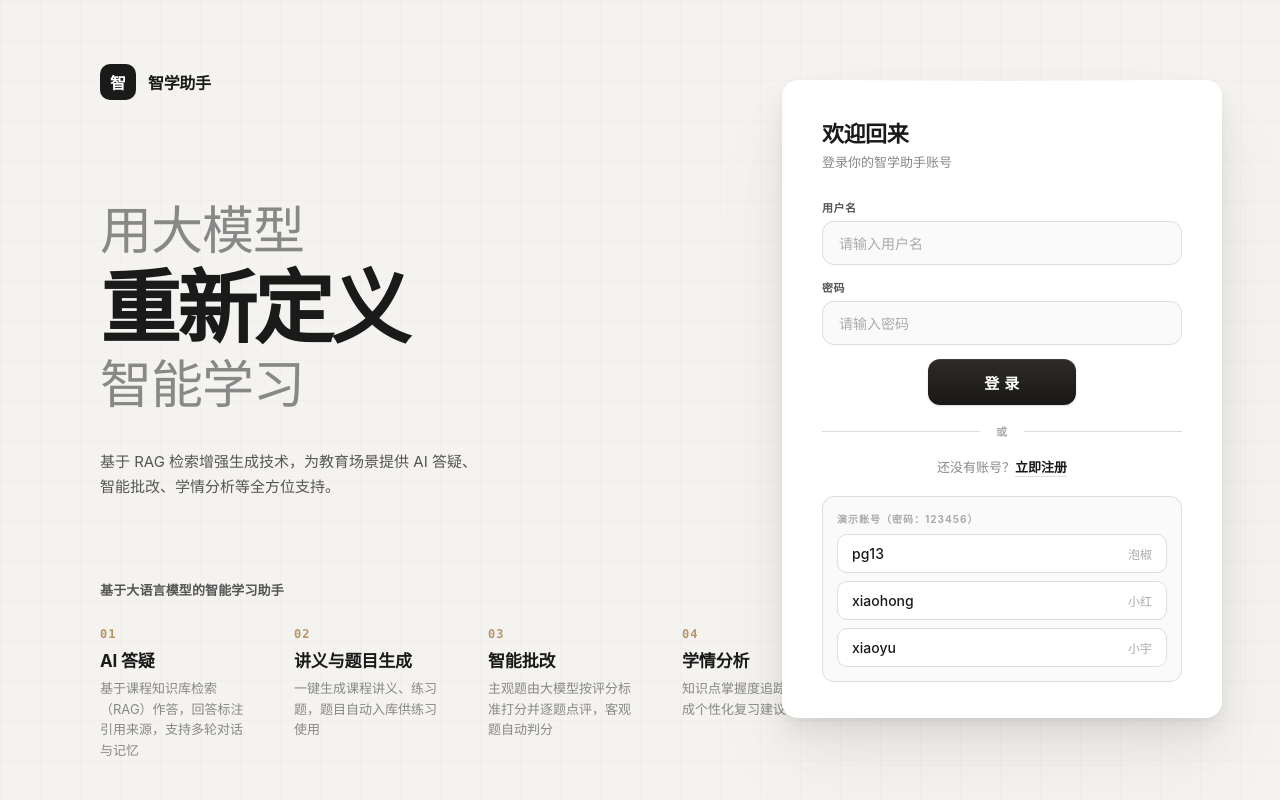
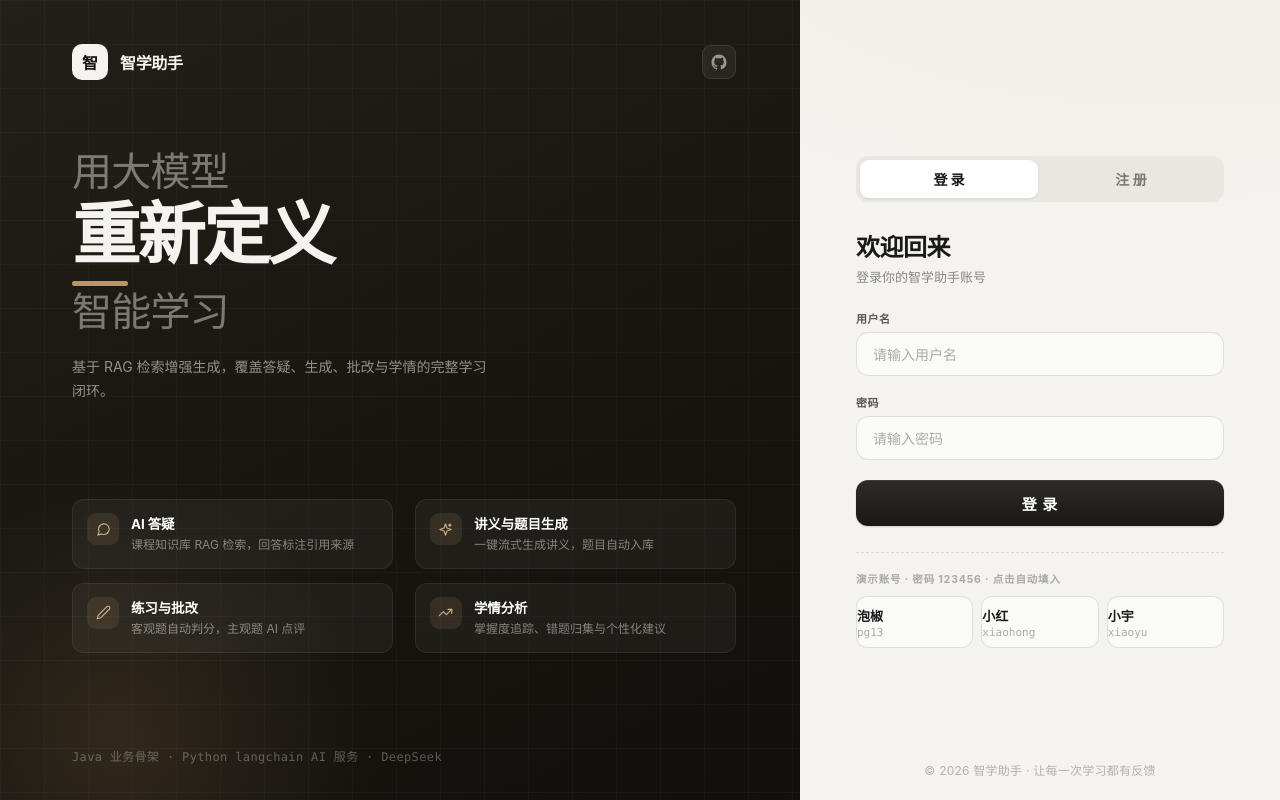
Before and after one commit to LeiHub13/smart-learning-assistant, a Vue app in the folder frontend/: page /login in a window 1280 px wide. Built offline with nearby package versions, Linux system fonts and the light colour scheme.

Commit message:
feat(login): 登录页 UI 重构——一屏式分栏（深色品牌面板+2x2能力卡），登录/注册改顶部分段页签，演示账号改横排快捷片，去掉假链接页脚

```diff
--- a/frontend/src/views/LoginView.vue
+++ b/frontend/src/views/LoginView.vue
@@ -1,11 +1,15 @@
 <template>
-  <div class="wrap" ref="wrapEl">
-  <div class="page">
-    <div class="left">
-      <div class="left-top">
+  <div class="wrap">
+    <!-- 左：品牌面板 -->
+    <section class="brand">
+      <div class="brand-top">
         <div class="logo">
           <div class="logo-mark">智</div>
           <div class="logo-text">智学助手</div>
+        </div>
+        <a class="gh" href="https://github.com/LeiHub13/smart-learning-assistant" target="_blank" rel="noopener" title="GitHub" aria-label="GitHub">
+          <svg viewBox="0 0 24 24" width="18" height="18" fill="currentColor"><path d="M12 2C6.48 2 2 6.58 2 12.26c0 4.52 2.87 8.35 6.84 9.71.5.1.68-.22.68-.49 0-.24-.01-.87-.01-1.71-2.78.62-3.37-1.37-3.37-1.37-.45-1.18-1.11-1.5-1.11-1.5-.91-.64.07-.63.07-.63 1 .07 1.53 1.06 1.53 1.06.9 1.57 2.36 1.12 2.94.86.09-.67.35-1.12.63-1.38-2.22-.26-4.56-1.14-4.56-5.07 0-1.12.39-2.03 1.03-2.75-.1-.26-.45-1.3.1-2.7 0 0 .84-.27 2.75 1.05A9.3 9.3 0 0 1 12 6.84c.85.01 1.71.12 2.51.34 1.9-1.32 2.74-1.05 2.74-1.05.56 1.4.21 2.44.1 2.7.64.72 1.03 1.63 1.03 2.75 0 3.94-2.34 4.8-4.57 5.06.36.32.68.94.68 1.9 0 1.37-.01 2.47-.01 2.81 0 .27.18.6.69.49A10.04 10.04 0 0 0 22 12.26C22 6.58 17.52 2 12 2z"/></svg>
+        </a>
       </div>
 
       <div class="hero">
@@ -14,44 +18,38 @@
           <span class="line-mid">重新定义</span>
           <span class="line-btm">智能学习</span>
         </h1>
-          <p>基于 RAG 检索增强生成技术，为教育场景提供 AI 答疑、智能批改、学情分析等全方位支持。</p>
+        <p>基于 RAG 检索增强生成，覆盖答疑、生成、批改与学情的完整学习闭环。</p>
+      </div>
+
+      <div class="feats">
+        <div class="feat" v-for="f in feats" :key="f.name">
+          <span class="feat-ico"><AppIcon :name="f.icon" :size="15" /></span>
+          <div class="feat-body">
+            <div class="feat-name">{{ f.name }}</div>
+            <div class="feat-desc">{{ f.desc }}</div>
+          </div>
         </div>
       </div>
 
-      <div class="left-bottom">
-        <div class="features-subtitle">基于大语言模型的智能学习助手</div>
-        <div class="features-bar">
-          <div class="feature-item" v-for="(f, i) in feats" :key="f.name">
-            <div class="feature-num">0{{ i + 1 }}</div>
-            <div class="feature-name">{{ f.name }}</div>
-            <div class="feature-desc">{{ f.desc }}</div>
-          </div>
-        </div>
-        <div class="tech-line">Java 业务骨架 · Python langchain AI 服务 · 在线大模型（DeepSeek）</div>
-      </div>
+      <div class="tech-line">Java 业务骨架 · Python langchain AI 服务 · DeepSeek</div>
+    </section>
+
+    <!-- 右：登录/注册 -->
+    <section class="auth">
+      <div class="auth-card">
+        <div class="mode-tabs">
+          <button :class="{ on: mode === 'login' }" @click="switchMode('login')">登 录</button>
+          <button :class="{ on: mode === 'register' }" @click="switchMode('register')">注 册</button>
         </div>
 
-    <button class="scroll-down" @click="scrollDown" aria-label="向下滚动查看更多">
-      <span class="sd-text">下滑了解更多</span>
-      <svg class="sd-arrow" viewBox="0 0 24 24" width="18" height="18" fill="none" stroke="currentColor" stroke-width="2" stroke-linecap="round" stroke-linejoin="round"><path d="M6 9l6 6 6-6"/></svg>
-    </button>
-
-    <div class="right">
-      <div class="login-card">
-        <div class="login-header">
         <h2>{{ mode === 'login' ? '欢迎回来' : '创建账号' }}</h2>
-          <p>{{ mode === 'login' ? '登录你的智学助手账号' : '注册一个新账号开始学习' }}</p>
-        </div>
+        <p class="auth-sub">{{ mode === 'login' ? '登录你的智学助手账号' : '注册一个新账号开始学习' }}</p>
 
         <form @submit.prevent="submit">
-          <div class="form-group">
           <label class="form-label" for="username">用户名</label>
           <input id="username" v-model="form.username" type="text" class="form-input" placeholder="请输入用户名" autocomplete="username" />
-          </div>
-          <div class="form-group">
-            <label class="form-label" for="password">密码</label>
+          <label class="form-label" for="password" style="margin-top:14px">密码</label>
           <input id="password" v-model="form.password" type="password" class="form-input" placeholder="请输入密码" autocomplete="current-password" />
-          </div>
           <div v-if="error" class="form-error">{{ error }}</div>
           <button type="submit" class="btn-login" :class="{ loading }" :disabled="loading">
             <span class="spinner"></span>
@@ -59,51 +57,19 @@
           </button>
         </form>
 
-        <div class="login-divider">或</div>
-
-        <div class="login-footer">
-          <template v-if="mode === 'login'">还没有账号？<a @click="switchMode('register')">立即注册</a></template>
-          <template v-else>已有账号？<a @click="switchMode('login')">直接登录</a></template>
-        </div>
-
-        <div class="demo-box" v-if="mode === 'login'">
-          <div class="demo-title">演示账号（密码：123456）</div>
-          <div class="demo-list">
-            <div class="demo-row" v-for="d in demos" :key="d.name" @click="fillDemo(d.name)">
-              <span class="demo-name">{{ d.name }}</span>
-              <span class="demo-tag">{{ d.tag }}</span>
-            </div>
-          </div>
-        </div>
+        <div class="demo" v-if="mode === 'login'">
+          <div class="demo-title">演示账号 · 密码 123456 · 点击自动填入</div>
+          <div class="demo-chips">
+            <button type="button" class="demo-chip" v-for="d in demos" :key="d.name" @click="fillDemo(d.name)">
+              <span class="dc-name">{{ d.tag }}</span>
+              <span class="dc-user">{{ d.name }}</span>
+            </button>
           </div>
         </div>
       </div>
 
-  <footer class="site-footer">
-    <div class="ft-inner">
-      <div class="ft-brand">
-        <div class="ft-logo">
-          <div class="logo-mark">智</div>
-          <div class="logo-text">智学助手</div>
-        </div>
-        <p class="ft-meta">Java 业务骨架 · Python langchain</p>
-        <p class="ft-meta">在线大模型（DeepSeek）· RAG 检索</p>
-        <div class="ft-icons">
-          <span class="ft-icon" title="邮箱" aria-label="邮箱">
-            <svg viewBox="0 0 24 24" width="16" height="16" fill="none" stroke="currentColor" stroke-width="1.8"><rect x="3" y="5" width="18" height="14" rx="2"/><path d="M3 7l9 7 9-7"/></svg>
-          </span>
-          <a class="ft-icon" href="https://github.com/LeiHub13/smart-learning-assistant" target="_blank" rel="noopener" title="GitHub" aria-label="GitHub">
-            <svg viewBox="0 0 24 24" width="16" height="16" fill="currentColor"><path d="M12 2C6.48 2 2 6.58 2 12.26c0 4.52 2.87 8.35 6.84 9.71.5.1.68-.22.68-.49 0-.24-.01-.87-.01-1.71-2.78.62-3.37-1.37-3.37-1.37-.45-1.18-1.11-1.5-1.11-1.5-.91-.64.07-.63.07-.63 1 .07 1.53 1.06 1.53 1.06.9 1.57 2.36 1.12 2.94.86.09-.67.35-1.12.63-1.38-2.22-.26-4.56-1.14-4.56-5.07 0-1.12.39-2.03 1.03-2.75-.1-.26-.45-1.3.1-2.7 0 0 .84-.27 2.75 1.05A9.3 9.3 0 0 1 12 6.84c.85.01 1.71.12 2.51.34 1.9-1.32 2.74-1.05 2.74-1.05.56 1.4.21 2.44.1 2.7.64.72 1.03 1.63 1.03 2.75 0 3.94-2.34 4.8-4.57 5.06.36.32.68.94.68 1.9 0 1.37-.01 2.47-.01 2.81 0 .27.18.6.69.49A10.04 10.04 0 0 0 22 12.26C22 6.58 17.52 2 12 2z"/></svg>
-          </a>
-        </div>
-      </div>
-      <div class="ft-col" v-for="col in footerCols" :key="col.title">
-        <div class="ft-col-title">{{ col.title }}</div>
-        <span v-for="item in col.items" :key="item" class="ft-link">{{ item }}</span>
-      </div>
-    </div>
-    <div class="ft-copy">© {{ year }} 智学助手 版权所有</div>
-  </footer>
+      <div class="auth-foot">© {{ year }} 智学助手 · 让每一次学习都有反馈</div>
+    </section>
   </div>
 </template>
 
@@ -111,19 +77,19 @@
 import { reactive, ref } from 'vue'
 import { useRouter } from 'vue-router'
 import { api, setToken } from '../api'
+import AppIcon from '../components/AppIcon.vue'
 
 const router = useRouter()
-const wrapEl = ref(null)
 const mode = ref('login')
 const loading = ref(false)
 const error = ref('')
 const form = reactive({ username: '', password: '' })
 
 const feats = [
-  { name: 'AI 答疑', desc: '基于课程知识库检索（RAG）作答，回答标注引用来源，支持多轮对话与记忆' },
-  { name: '讲义与题目生成', desc: '一键生成课程讲义、练习题，题目自动入库供练习使用' },
-  { name: '智能批改', desc: '主观题由大模型按评分标准打分并逐题点评，客观题自动判分' },
-  { name: '学情分析', desc: '知识点掌握度追踪，AI 生成个性化复习建议' },
+  { icon: 'chat', name: 'AI 答疑', desc: '课程知识库 RAG 检索，回答标注引用来源' },
+  { icon: 'sparkles', name: '讲义与题目生成', desc: '一键流式生成讲义，题目自动入库' },
+  { icon: 'practice', name: '练习与批改', desc: '客观题自动判分，主观题 AI 点评' },
+  { icon: 'progress', name: '学情分析', desc: '掌握度追踪、错题归集与个性化建议' },
 ]
 
 const demos = [
@@ -133,22 +99,11 @@
 ]
 
 const year = new Date().getFullYear()
-const footerCols = [
-  { title: '产品', items: ['AI 答疑', '讲义与题目生成', '题库练习', '智能批改', '学情分析'] },
-  { title: '技术', items: ['RAG 检索增强', '会话记忆', '知识库管理', '流式生成'] },
-  { title: '法务 & 安全', items: ['隐私政策', '用户协议', '数据隔离'] },
-  { title: '关于', items: ['使用说明', '反馈建议'] },
-]
 
 const fillDemo = (name) => {
   form.username = name
   form.password = '123456'
   error.value = ''
-}
-
-const scrollDown = () => {
-  const el = wrapEl.value
-  if (el) el.scrollTo({ top: el.clientHeight, behavior: 'smooth' })
 }
 
 const switchMode = (m) => {
@@ -178,135 +133,143 @@
 </script>
 
 <style scoped>
-:root { --lg-accent: #b8956a; }
-
 .wrap {
   position: fixed;
   inset: 0;
   z-index: 200;
-  overflow-y: auto;
+  display: grid;
+  grid-template-columns: 1.15fr 480px;
   background: #f5f3ef;
   font-family: "PingFang SC", "Hiragino Sans GB", "Microsoft YaHei", -apple-system, BlinkMacSystemFont, "Segoe UI", sans-serif;
   color: #1a1a1a;
+  overflow: hidden;
 }
-.page {
+
+/* ===== 左侧品牌面板 ===== */
+.brand {
   position: relative;
-  display: grid;
-  grid-template-columns: 1fr 520px;
-  min-height: 100vh;
-  background: transparent;
+  display: flex;
+  flex-direction: column;
+  justify-content: space-between;
+  padding: 44px 64px 36px 72px;
+  background: linear-gradient(155deg, #232019 0%, #17150f 58%, #12100c 100%);
+  color: #fff;
+  overflow: hidden;
 }
-.page::before {
+.brand::before {
   content: '';
   position: absolute;
   inset: 0;
   background-image:
-    linear-gradient(rgba(0,0,0,0.015) 1px, transparent 1px),
-    linear-gradient(90deg, rgba(0,0,0,0.015) 1px, transparent 1px);
-  background-size: 40px 40px;
+    linear-gradient(rgba(255,255,255,0.028) 1px, transparent 1px),
+    linear-gradient(90deg, rgba(255,255,255,0.028) 1px, transparent 1px);
+  background-size: 44px 44px;
   pointer-events: none;
-  z-index: 0;
+}
+.brand::after {
+  content: '';
+  position: absolute;
+  width: 560px; height: 560px;
+  left: -160px; bottom: -220px;
+  background: radial-gradient(circle, rgba(184,149,106,0.16), transparent 65%);
+  pointer-events: none;
+}
+.brand > * { position: relative; z-index: 1; }
+
+.brand-top { display: flex; align-items: center; justify-content: space-between; }
+.logo { display: flex; align-items: center; gap: 12px; }
+.logo-mark {
+  width: 36px; height: 36px; background: #f5f3ef; border-radius: 10px;
+  display: flex; align-items: center; justify-content: center;
+  color: #17150f; font-size: 16px; font-weight: 800;
+}
+.logo-text { font-size: 16px; font-weight: 700; letter-spacing: -0.02em; color: #f5f3ef; }
+.gh {
+  width: 34px; height: 34px; border-radius: 9px;
+  display: flex; align-items: center; justify-content: center;
+  color: rgba(245,243,239,0.55); background: rgba(255,255,255,0.06);
+  border: 1px solid rgba(255,255,255,0.09);
+  transition: all .2s ease;
+}
+.gh:hover { color: #fff; background: rgba(255,255,255,0.1); }
+
+.hero { margin: 8px 0 36px; }
+.hero h1 { margin-bottom: 20px; }
+.hero h1 .line-top,
+.hero h1 .line-btm {
+  display: block; font-size: 40px; font-weight: 400;
+  color: rgba(245,243,239,0.44); line-height: 1.18; letter-spacing: -0.02em;
+}
+.hero h1 .line-mid {
+  display: block; font-size: 68px; font-weight: 900; color: #f5f3ef;
+  line-height: 1.08; letter-spacing: -0.04em; margin: 2px 0;
+}
+.hero h1 .line-mid::after {
+  content: '';
+  display: block; width: 56px; height: 5px; border-radius: 3px;
+  background: #b8956a; margin-top: 10px;
+}
+.hero p { font-size: 14px; line-height: 1.7; color: rgba(245,243,239,0.55); max-width: 420px; }
+
+.feats { display: grid; grid-template-columns: 1fr 1fr; gap: 14px 22px; margin-bottom: 34px; }
+.feat {
+  display: flex; gap: 12px; align-items: flex-start;
+  padding: 13px 14px; border-radius: 12px;
+  background: rgba(255,255,255,0.045);
+  border: 1px solid rgba(255,255,255,0.07);
+}
+.feat-ico {
+  width: 32px; height: 32px; flex: none; border-radius: 9px;
+  display: flex; align-items: center; justify-content: center;
+  color: #cfb18a; background: rgba(184,149,106,0.14);
+}
+.feat-name { font-size: 13.5px; font-weight: 700; letter-spacing: -0.01em; margin-bottom: 3px; }
+.feat-desc { font-size: 12px; color: rgba(245,243,239,0.48); line-height: 1.55; }
+
+.tech-line {
+  font-size: 12px; color: rgba(245,243,239,0.32);
+  font-family: "SF Mono", Consolas, monospace; letter-spacing: 0.03em;
 }
 
-.left {
-  padding: 64px 0 80px 100px;
-  display: flex;
-  flex-direction: column;
-  justify-content: space-between;
+/* ===== 右侧登录/注册 ===== */
+.auth {
   position: relative;
-  z-index: 1;
+  display: flex; flex-direction: column;
+  align-items: center; justify-content: center;
+  padding: 40px 56px;
+  background:
+    radial-gradient(1200px 500px at 80% -10%, rgba(184,149,106,0.07), transparent 60%),
+    #f5f3ef;
+}
+.auth-card { width: 100%; max-width: 372px; }
+
+.mode-tabs {
+  display: flex; gap: 4px; padding: 4px;
+  background: #eae7df; border-radius: 12px; margin-bottom: 26px;
+}
+.mode-tabs button {
+  flex: 1; height: 38px; border: none; border-radius: 9px;
+  background: transparent; color: #777;
+  font-size: 14px; font-weight: 600; font-family: inherit;
+  cursor: pointer; transition: all .2s ease;
+}
+.mode-tabs button.on {
+  background: #fff; color: #1a1a1a; font-weight: 800;
+  box-shadow: 0 1px 3px rgba(0,0,0,0.08);
 }
 
-.logo { display: flex; align-items: center; gap: 12px; margin-bottom: 100px; }
-.logo-mark {
-  width: 36px; height: 36px; background: #1a1a1a; border-radius: 10px;
-  display: flex; align-items: center; justify-content: center;
-  color: #fff; font-size: 16px; font-weight: 800;
-}
-.logo-text { font-size: 16px; font-weight: 700; letter-spacing: -0.02em; }
+.auth-card h2 { font-size: 24px; font-weight: 800; letter-spacing: -0.02em; margin-bottom: 4px; }
+.auth-sub { font-size: 13px; color: #888; margin-bottom: 24px; }
 
-.hero { max-width: 560px; }
-.hero h1 { margin-bottom: 32px; }
-.hero h1 .line-top,
-.hero h1 .line-btm {
-  display: block; font-size: 52px; font-weight: 400; color: #888;
-  line-height: 1.2; letter-spacing: -0.02em;
-}
-.hero h1 .line-mid {
-  display: block; font-size: 80px; font-weight: 900; color: #1a1a1a;
-  line-height: 1.05; letter-spacing: -0.04em; margin: 4px 0;
-}
-.hero p { font-size: 15px; line-height: 1.7; color: #555; max-width: 380px; }
-
-.left-bottom { margin-top: auto; padding-top: 80px; }
-.features-subtitle { font-size: 13px; font-weight: 600; color: #555; margin-bottom: 28px; letter-spacing: 0.01em; }
-.features-bar { display: flex; gap: 44px; margin-bottom: 36px; }
-.feature-item { display: flex; flex-direction: column; gap: 6px; min-width: 150px; }
-.feature-num { font-size: 12px; font-weight: 700; color: #b8956a; font-family: "SF Mono", Consolas, monospace; letter-spacing: 0.08em; }
-.feature-name { font-size: 17px; font-weight: 700; letter-spacing: -0.01em; }
-.feature-desc { font-size: 13px; color: #888; line-height: 1.6; max-width: 180px; }
-.tech-line { font-size: 13px; color: #aaa; font-family: "SF Mono", Consolas, monospace; letter-spacing: 0.02em; }
-
-.scroll-down {
-  position: absolute;
-  bottom: 24px;
-  left: 50%;
-  transform: translateX(-50%);
-  z-index: 3;
-  display: flex;
-  flex-direction: column;
-  align-items: center;
-  gap: 2px;
-  padding: 6px 12px;
-  background: none;
-  border: none;
-  cursor: pointer;
-  color: #999;
-  font-family: inherit;
-  transition: color 0.2s ease;
-}
-.scroll-down:hover { color: #1a1a1a; }
-.sd-text { font-size: 11px; letter-spacing: 0.2em; white-space: nowrap; }
-.sd-arrow { animation: sd-bounce 1.8s ease-in-out infinite; }
-@keyframes sd-bounce {
-  0%, 100% { transform: translateY(0); opacity: 0.55; }
-  50% { transform: translateY(5px); opacity: 1; }
-}
-
-.right {
-  padding: 80px 80px 80px 0;
-  display: flex; align-items: center;
-  position: relative; z-index: 2;
-}
-
-.login-card {
-  width: 100%; max-width: 460px; background: #fff;
-  border-radius: 16px; padding: 36px 40px; margin-left: -100px;
-  box-shadow:
-    0 1px 2px rgba(0,0,0,0.02), 0 4px 8px rgba(0,0,0,0.03),
-    0 12px 24px rgba(0,0,0,0.04), 0 24px 48px rgba(0,0,0,0.05),
-    0 48px 96px rgba(0,0,0,0.04);
-  position: relative;
-}
-.login-card::before {
-  content: ''; position: absolute; top: 0; left: 40px; right: 40px; height: 1px;
-  background: linear-gradient(90deg, transparent, rgba(0,0,0,0.06), transparent);
-}
-
-.login-header { margin-bottom: 28px; }
-.login-header h2 { font-size: 22px; font-weight: 800; letter-spacing: -0.02em; margin-bottom: 4px; }
-.login-header p { font-size: 13px; color: #888; }
-
-.form-group { margin-bottom: 14px; }
 .form-label {
   display: block; font-size: 11px; font-weight: 600; color: #555;
-  margin-bottom: 6px; letter-spacing: 0.04em; text-transform: uppercase;
+  margin-bottom: 6px; letter-spacing: 0.05em;
 }
 .form-input {
   width: 100%; height: 44px; padding: 0 16px;
-  background: #fafafa; border: 1.5px solid #e0ddd6; border-radius: 12px;
+  background: #fafaf8; border: 1.5px solid #e0ddd6; border-radius: 12px;
   color: #1a1a1a; font-size: 14px; font-family: inherit;
-  transition: all 0.25s ease; outline: none;
+  transition: all 0.25s ease; outline: none; margin-bottom: 4px;
 }
 .form-input::placeholder { color: #aaa; }
 .form-input:hover { border-color: #c8c4bc; background: #fff; }
@@ -318,14 +281,14 @@
 .form-error {
   font-size: 13px; color: #b3423a; background: #fbf0ef;
   border: 1px solid #eed4d1; border-radius: 10px;
-  padding: 9px 14px; margin-bottom: 12px;
+  padding: 9px 14px; margin: 10px 0 4px;
 }
 
 .btn-login {
-  height: 46px; padding: 0 56px; width: fit-content; margin: 6px auto 0;
+  height: 46px; width: 100%; margin-top: 16px;
   border: none; border-radius: 12px;
   background: linear-gradient(180deg, #2e2b27, #191816);
-  color: #fff; font-size: 15px; font-weight: 600; letter-spacing: .04em; font-family: inherit;
+  color: #fff; font-size: 15px; font-weight: 600; letter-spacing: .06em; font-family: inherit;
   cursor: pointer;
   box-shadow: 0 1px 2px rgba(26,26,26,.16), inset 0 1px 0 rgba(255,255,255,.09);
   display: flex; align-items: center; justify-content: center; gap: 8px;
@@ -343,106 +306,49 @@
 .btn-login.loading .btn-text { display: none; }
 @keyframes lg-spin { to { transform: rotate(360deg); } }
 
-.login-divider {
-  display: flex; align-items: center; gap: 16px; margin: 18px 0;
-  color: #aaa; font-size: 11px; font-weight: 600;
-  letter-spacing: 0.1em; text-transform: uppercase;
+.demo { margin-top: 26px; padding-top: 18px; border-top: 1px dashed #ddd9d0; }
+.demo-title {
+  font-size: 10.5px; font-weight: 700; color: #aaa;
+  text-transform: uppercase; letter-spacing: 0.08em; margin-bottom: 10px;
 }
-.login-divider::before, .login-divider::after { content: ''; flex: 1; height: 1px; background: #e0ddd6; }
+.demo-chips { display: flex; gap: 8px; }
+.demo-chip {
+  flex: 1; padding: 9px 0 8px; text-align: center;
+  background: #fafaf8; border: 1px solid #e0ddd6; border-radius: 11px;
+  cursor: pointer; font-family: inherit; transition: all .2s ease;
+  display: flex; flex-direction: column; gap: 1px;
+}
+.demo-chip:hover { border-color: #b8956a; background: rgba(184,149,106,0.06); transform: translateY(-1px); }
+.dc-name { font-size: 13px; font-weight: 700; color: #1a1a1a; }
+.dc-user { font-size: 11px; color: #aaa; font-family: "SF Mono", Consolas, monospace; }
 
-.login-footer { text-align: center; font-size: 13px; color: #888; }
-.login-footer a {
-  color: #1a1a1a; text-decoration: none; font-weight: 600;
-  border-bottom: 1px solid #e0ddd6; padding-bottom: 1px;
-  transition: all 0.2s; cursor: pointer;
-}
-.login-footer a:hover { border-color: #b8956a; color: #b8956a; }
-
-.demo-box {
-  margin-top: 20px; padding: 14px;
-  background: #fafafa; border: 1px solid #e0ddd6; border-radius: 12px;
-}
-.demo-title {
-  font-size: 10px; font-weight: 700; color: #aaa;
-  text-transform: uppercase; letter-spacing: 0.1em; margin-bottom: 8px;
-}
-.demo-list { display: flex; flex-direction: column; gap: 8px; }
-.demo-row {
-  display: flex; align-items: center; justify-content: space-between;
-  padding: 10px 14px; background: #fff; border: 1px solid #e0ddd6;
-  border-radius: 10px; cursor: pointer; transition: all 0.2s ease;
-}
-.demo-row:hover { border-color: #b8956a; background: rgba(184,149,106,0.05); }
-.demo-name { font-size: 14px; font-weight: 500; }
-.demo-tag { font-size: 12px; color: #aaa; font-family: "SF Mono", Consolas, monospace; }
-
-.site-footer {
-  position: relative;
-  background: #f7f6f3;
-  border-top: 1px solid #eceae4;
-  padding: 64px 80px 0;
-}
-.ft-inner {
-  display: grid;
-  grid-template-columns: 1.4fr 1fr 1fr 1fr 1fr;
-  gap: 40px;
-  max-width: 1180px;
-  margin: 0 auto;
-  padding-bottom: 56px;
-}
-.ft-logo { display: flex; align-items: center; gap: 10px; margin-bottom: 22px; }
-.ft-logo .logo-mark { width: 28px; height: 28px; font-size: 13px; border-radius: 8px; }
-.ft-logo .logo-text { font-size: 18px; font-weight: 700; color: #4a6cf7; letter-spacing: -0.02em; }
-.ft-meta { font-size: 13px; color: #888; line-height: 1.8; }
-.ft-icons { display: flex; gap: 10px; margin-top: 22px; }
-.ft-icon {
-  width: 32px; height: 32px; border-radius: 8px;
-  display: flex; align-items: center; justify-content: center;
-  color: #666; background: #eeeae4; text-decoration: none;
-  transition: background 0.2s, color 0.2s;
-}
-.ft-icon:hover { background: #e0ddd6; color: #1a1a1a; }
-.ft-col { display: flex; flex-direction: column; gap: 18px; }
-.ft-col-title { font-size: 14px; font-weight: 600; color: #1a1a1a; margin-bottom: 4px; }
-.ft-link {
-  font-size: 14px; color: #6b6b6b; text-decoration: none;
-  line-height: 1.4; cursor: default;
-}
-.ft-copy {
-  max-width: 1180px; margin: 0 auto;
-  border-top: 1px solid #eceae4;
-  padding: 22px 0 28px;
-  font-size: 13px; color: #888;
+.auth-foot {
+  position: absolute; bottom: 22px; left: 0; right: 0;
+  text-align: center; font-size: 12px; color: #b5b1a8; letter-spacing: 0.02em;
 }
 
+/* ===== 响应式 ===== */
 @media (max-width: 1100px) {
-  .page { grid-template-columns: 1fr; }
-  .left { padding: 48px 40px 60px; text-align: center; }
-  .hero { max-width: 100%; }
-  .hero h1 .line-top, .hero h1 .line-btm { font-size: 40px; }
-  .hero h1 .line-mid { font-size: 64px; }
-  .hero p { max-width: 100%; margin: 0 auto; }
-  .logo { justify-content: center; margin-bottom: 60px; }
-  .features-subtitle { display: none; }
-  .features-bar { justify-content: center; flex-wrap: wrap; }
-  .feature-desc { max-width: 100%; }
+  .wrap { display: block; overflow-y: auto; }
+  .brand { padding: 32px 32px 26px; }
+  .hero { margin: 22px 0 24px; }
+  .hero h1 .line-top, .hero h1 .line-btm { font-size: 26px; }
+  .hero h1 .line-mid { font-size: 46px; }
+  .hero h1 .line-mid::after { width: 42px; height: 4px; margin-top: 8px; }
+  .hero p { max-width: 100%; font-size: 13px; }
+  .feats { grid-template-columns: 1fr 1fr; gap: 10px; margin-bottom: 0; }
+  .feat { padding: 10px 12px; }
   .tech-line { display: none; }
-  .right { padding: 0 40px 60px; justify-content: center; }
-  .login-card { margin-left: 0; max-width: 480px; }
-  .site-footer { padding: 48px 40px 0; }
-  .ft-inner { grid-template-columns: 1fr 1fr; gap: 32px 24px; }
+  .auth { min-height: 82vh; padding: 36px 32px 72px; }
 }
-
-@media (max-width: 480px) {
-  .left, .right { padding-left: 24px; padding-right: 24px; }
-  .hero h1 .line-top, .hero h1 .line-btm { font-size: 32px; }
-  .hero h1 .line-mid { font-size: 48px; }
-  .login-card { padding: 36px 24px; }
-  .features-bar { gap: 24px; }
-  .feature-desc { max-width: 100%; font-size: 12px; }
-  .feature-name { font-size: 15px; }
-  .tech-line { display: none; }
-  .site-footer { padding: 40px 24px 0; }
-  .ft-inner { grid-template-columns: 1fr 1fr; gap: 28px 16px; padding-bottom: 36px; }
+@media (max-width: 620px) {
+  .brand { padding: 26px 22px 20px; }
+  .hero h1 .line-top, .hero h1 .line-btm { font-size: 20px; }
+  .hero h1 .line-mid { font-size: 36px; }
+  .feats { grid-template-columns: 1fr; }
+  .feat-desc { display: none; }
+  .feat { align-items: center; }
+  .auth { padding: 28px 20px 72px; }
+  .auth-foot { font-size: 11px; }
 }
 </style>
```
Lines whose indentation alone changed are shown as unchanged.
